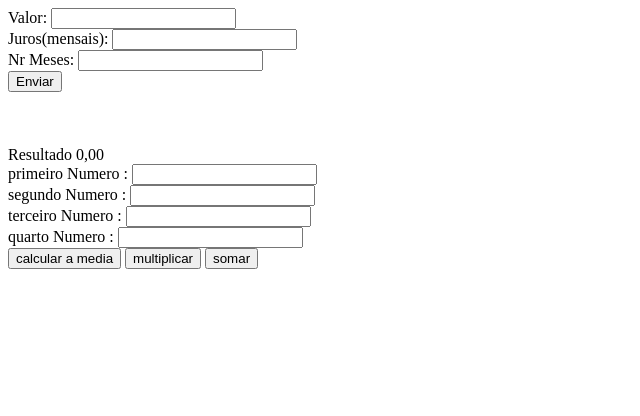
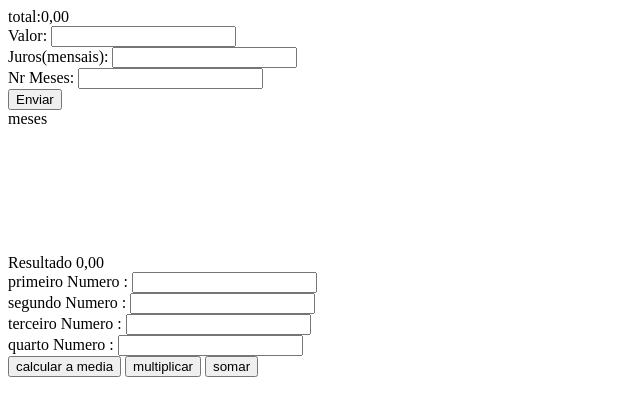
Before and after one commit to jenniferkauane/primeirob_3t, a plain HTML site: page index.html in a window 1280 px wide. Shown: the whole page, without its empty margins (0-640 px from the left). Drawn offline with Linux system fonts and the light colour scheme.

Commit message:
Update index.html

```diff
--- a/index.html
+++ b/index.html
@@ -1,5 +1,6 @@
 <!DOCTYPE html>
 <html lang="pt-br">
+
 <head>
   <meta charset="UTF-8">
   <meta http-equiv="X-UA-Compatible" content="IE=edge">
@@ -11,16 +12,33 @@
 
 <body>
 
+
+  <div class="calculadora">
+
+    <span id="totalgeral">total:0,00</span><br>
+
     Valor: <input id="valor" type="text"><br>
     Juros(mensais): <input id="juros" type="text"><br>
     Nr Meses: <input id="meses" type="text"><br>
     <button onclick="total()">Enviar</button>
+  </div>
+  <div>
+    <span id="mes">meses</span>
 
-   <br><br><br><br>
+  </div>
+
+
+
+
+
+
+
+
+  <br><br><br><br><br><br><br>
   <span id="resul">Resultado 0,00</span><br>
 
   primeiro Numero : <input id="n1" type="text"><br>
-  segundo  Numero : <input id="n2" type="text"><br>
+  segundo Numero : <input id="n2" type="text"><br>
   terceiro Numero : <input id="n3" type="text"><br>
   quarto Numero : <input id="n4" type="text"><br>
 
@@ -32,4 +50,5 @@
 
 
 </body>
+
 </html>
```
Lines whose indentation alone changed are shown as unchanged.
